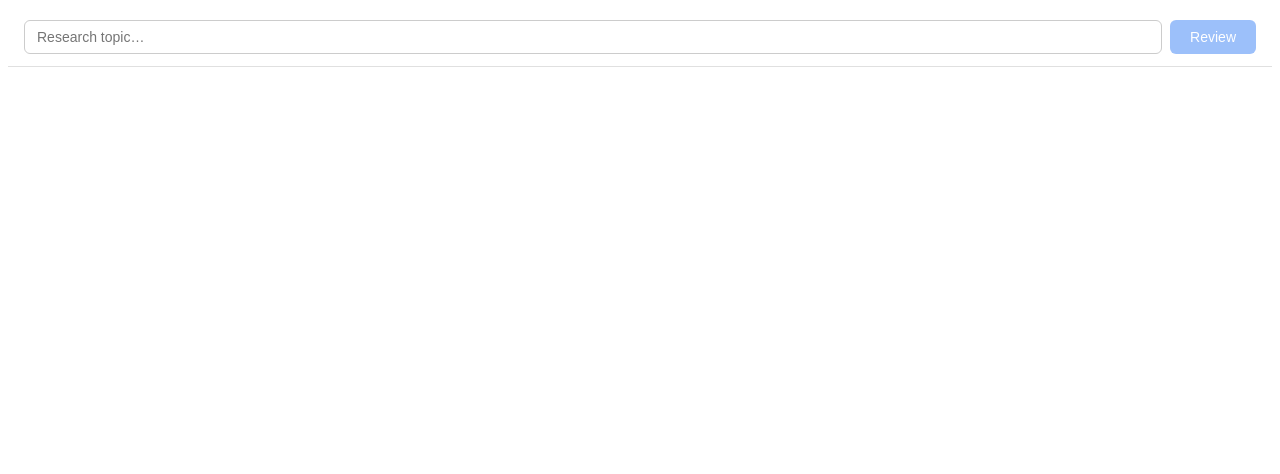
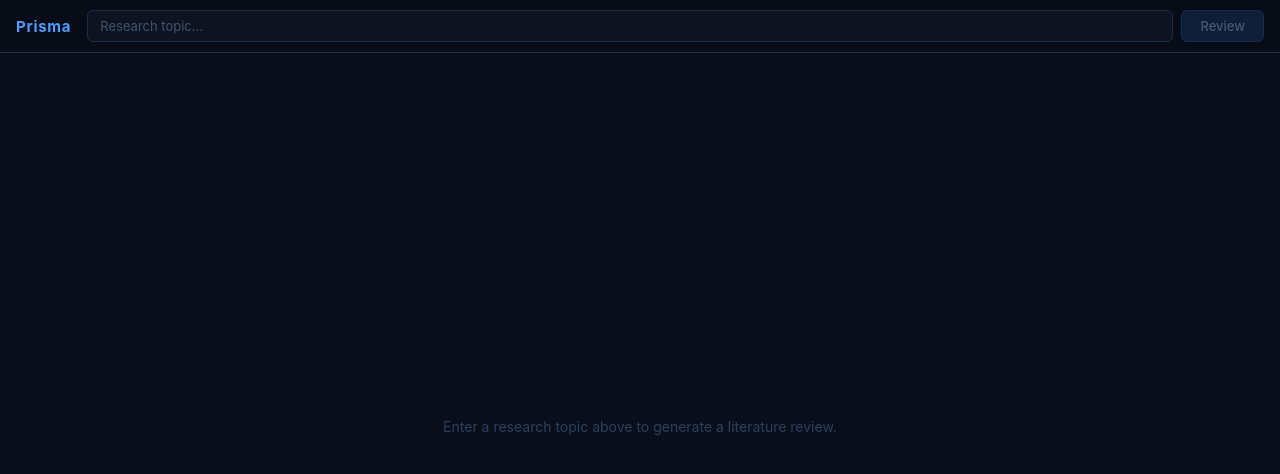
Before and after one commit to CServinL/prisma-desktop, a SvelteKit app: page / in a window 1280 px wide. Shown: the top 474 px of the page. Built offline with nearby package versions, Linux system fonts and the light colour scheme.

Commit message:
Dark starry-sky UI shell + iframe report rendering
App shell matches the prisma docu-craft theme: #0a0e1a background,
#4a9eff blue accent, white headings. Report renders in an iframe with
srcdoc so the self-contained HTML from the server is isolated cleanly.

```diff
--- a/src/routes/+page.svelte
+++ b/src/routes/+page.svelte
@@ -7,6 +7,7 @@
   let status = $state<Status>("idle");
   let contentHtml = $state("");
   let errorMsg = $state("");
+  let currentTopic = $state("");
   let pollTimer: ReturnType<typeof setInterval> | null = null;
 
   async function checkServer(): Promise<boolean> {
@@ -25,6 +26,7 @@
     status = "pending";
     contentHtml = "";
     errorMsg = "";
+    currentTopic = topic;
 
     const res = await fetch(`${API}/review`, {
       method: "POST",
@@ -41,7 +43,6 @@
     try {
       const res = await fetch(`${API}/review/${jobId}`);
       const job = await res.json();
-
       if (job.status === "done") {
         clearInterval(pollTimer!);
         status = "done";
@@ -59,99 +60,201 @@
       errorMsg = "lost connection to server";
     }
   }
+
+  const busy = $derived(status === "pending" || status === "running");
 </script>
 
-<main>
+<div class="shell">
+  <!-- toolbar -->
+  <div class="toolbar">
+    <span class="logo">Prisma</span>
+    <div class="search-row">
+      <input
+        bind:value={topic}
+        placeholder="Research topic…"
+        disabled={busy}
+        onkeydown={(e) => e.key === "Enter" && !busy && topic.trim() && startReview()}
+      />
+      <button onclick={startReview} disabled={!topic.trim() || busy}>
+        {busy ? "Running…" : "Review"}
+      </button>
+    </div>
+  </div>
+
+  <!-- status bar -->
   {#if status === "offline"}
-    <div class="banner error">
-      Prisma server is not running. Start it with: <code>prisma serve</code>
+    <div class="notice error">
+      Prisma server not running — start it with <code>prisma serve</code>
+    </div>
+  {:else if status === "error"}
+    <div class="notice error">{errorMsg}</div>
+  {:else if busy}
+    <div class="notice info">
+      <span class="spinner"></span>
+      Reviewing <em>{currentTopic}</em>…
     </div>
   {/if}
 
-  <div class="input-row">
-    <input
-      bind:value={topic}
-      placeholder="Research topic…"
-      disabled={status === "pending" || status === "running"}
-    />
-    <button
-      onclick={startReview}
-      disabled={!topic.trim() || status === "pending" || status === "running"}
-    >
-      {status === "pending" || status === "running" ? "Running…" : "Review"}
-    </button>
+  <!-- content -->
+  <div class="content">
+    {#if status === "idle"}
+      <div class="empty">
+        <p>Enter a research topic above to generate a literature review.</p>
+      </div>
+    {:else if status === "done" && contentHtml}
+      <iframe srcdoc={contentHtml} title="Literature review: {currentTopic}" sandbox="allow-same-origin"></iframe>
+    {/if}
   </div>
-
-  {#if status === "error"}
-    <div class="banner error">{errorMsg}</div>
-  {/if}
-
-  {#if status === "done" && contentHtml}
-    <div class="report">
-      {@html contentHtml}
-    </div>
-  {/if}
-</main>
+</div>
 
 <style>
-  main {
+  :global(*, *::before, *::after) { box-sizing: border-box; margin: 0; padding: 0; }
+  :global(html, body) {
+    height: 100%;
+    background: #0a0e1a;
+    color: #e8edf8;
+    font-family: Inter, "Segoe UI", system-ui, sans-serif;
+  }
+
+  .shell {
     display: flex;
     flex-direction: column;
     height: 100vh;
-    font-family: Inter, sans-serif;
+    background: #0a0e1a;
   }
 
-  .input-row {
+  /* ── Toolbar ────────────────────────────────────────────────────────────── */
+  .toolbar {
+    display: flex;
+    align-items: center;
+    gap: 16px;
+    padding: 10px 16px;
+    background: #080c16;
+    border-bottom: 1px solid #1a2d4a;
+    flex-shrink: 0;
+  }
+
+  .logo {
+    font-size: 15px;
+    font-weight: 700;
+    color: #4a9eff;
+    letter-spacing: 0.05em;
+    white-space: nowrap;
+  }
+
+  .search-row {
     display: flex;
     gap: 8px;
-    padding: 12px 16px;
-    border-bottom: 1px solid #e0e0e0;
+    flex: 1;
   }
 
   input {
     flex: 1;
-    padding: 8px 12px;
-    border: 1px solid #ccc;
+    padding: 7px 12px;
+    background: #0d1320;
+    border: 1px solid #1a2d4a;
     border-radius: 6px;
+    color: #e8edf8;
+    font-size: 13px;
+    font-family: inherit;
+    outline: none;
+    transition: border-color 0.15s;
+  }
+
+  input:focus { border-color: #4a9eff; }
+  input::placeholder { color: #3d5470; }
+  input:disabled { opacity: 0.5; }
+
+  button {
+    padding: 7px 18px;
+    background: #1a3a6a;
+    border: 1px solid #2a5aaa;
+    border-radius: 6px;
+    color: #a8c8ff;
+    font-size: 13px;
+    font-family: inherit;
+    font-weight: 500;
+    cursor: pointer;
+    white-space: nowrap;
+    transition: background 0.15s, border-color 0.15s;
+  }
+
+  button:hover:not(:disabled) {
+    background: #234a8a;
+    border-color: #4a9eff;
+    color: #ffffff;
+  }
+
+  button:disabled { opacity: 0.4; cursor: not-allowed; }
+
+  /* ── Notice bar ─────────────────────────────────────────────────────────── */
+  .notice {
+    padding: 8px 16px;
+    font-size: 12px;
+    display: flex;
+    align-items: center;
+    gap: 8px;
+    flex-shrink: 0;
+  }
+
+  .notice.error {
+    background: #1a0a0a;
+    color: #f87171;
+    border-bottom: 1px solid #3a1010;
+  }
+
+  .notice.info {
+    background: #080f1e;
+    color: #7ab4f5;
+    border-bottom: 1px solid #1a2d4a;
+  }
+
+  .notice em { color: #a8c8ff; font-style: normal; }
+
+  code {
+    font-family: "JetBrains Mono", "Fira Code", "Courier New", monospace;
+    font-size: 11px;
+    background: #0d1829;
+    color: #82bfff;
+    padding: 1px 5px;
+    border-radius: 3px;
+  }
+
+  /* ── Spinner ────────────────────────────────────────────────────────────── */
+  .spinner {
+    display: inline-block;
+    width: 12px;
+    height: 12px;
+    border: 2px solid #1a3a6a;
+    border-top-color: #4a9eff;
+    border-radius: 50%;
+    animation: spin 0.7s linear infinite;
+    flex-shrink: 0;
+  }
+
+  @keyframes spin { to { transform: rotate(360deg); } }
+
+  /* ── Content area ───────────────────────────────────────────────────────── */
+  .content {
+    flex: 1;
+    overflow: hidden;
+    display: flex;
+    flex-direction: column;
+  }
+
+  iframe {
+    flex: 1;
+    width: 100%;
+    border: none;
+    background: #0a0e1a;
+  }
+
+  .empty {
+    flex: 1;
+    display: flex;
+    align-items: center;
+    justify-content: center;
+    color: #2a4060;
     font-size: 14px;
   }
-
-  button {
-    padding: 8px 20px;
-    border: none;
-    border-radius: 6px;
-    background: #3b82f6;
-    color: white;
-    font-size: 14px;
-    cursor: pointer;
-  }
-
-  button:disabled {
-    opacity: 0.5;
-    cursor: not-allowed;
-  }
-
-  .banner {
-    padding: 10px 16px;
-    font-size: 13px;
-  }
-
-  .banner.error {
-    background: #fef2f2;
-    color: #b91c1c;
-    border-bottom: 1px solid #fca5a5;
-  }
-
-  .report {
-    flex: 1;
-    overflow-y: auto;
-    padding: 24px;
-  }
-
-  code {
-    font-family: monospace;
-    background: #f3f4f6;
-    padding: 1px 4px;
-    border-radius: 3px;
-  }
 </style>
```
